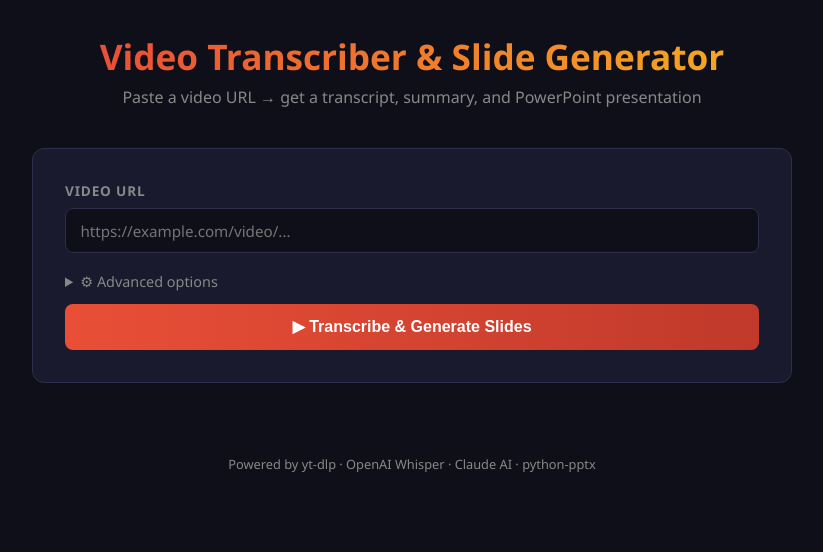
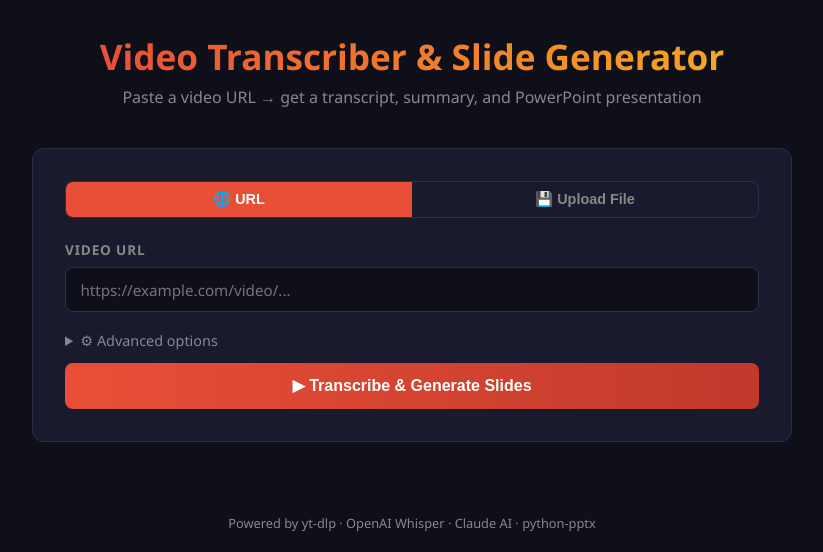
Before and after one commit to VO50332/video-transcription, a Flask app: page / in a window 1280 px wide. Shown: the top 552 px of the page, without its empty margins (228-1051 px from the left). Run offline with Flask 3, Linux system fonts and the light colour scheme.

Commit message:
Add file upload support for local video/audio files
Users can now upload downloaded Moodle lecture videos directly
instead of requiring a URL. Supports MP4, MKV, AVI, MOV, WEBM,
MP3, WAV, M4A, OGG, FLAC up to 500 MB.

https://claude.ai/code/session_01MJQQ6d5hJvS6CJGsCy66dn

```diff
--- a/app.py
+++ b/app.py
@@ -5,11 +5,19 @@ import tempfile
 import json
 from pathlib import Path
 from flask import Flask, request, jsonify, render_template, send_file
+from werkzeug.utils import secure_filename
 
 app = Flask(__name__)
 
 OUTPUTS_DIR = Path(__file__).parent / "outputs"
 OUTPUTS_DIR.mkdir(exist_ok=True)
+
+UPLOADS_DIR = Path(__file__).parent / "uploads"
+UPLOADS_DIR.mkdir(exist_ok=True)
+
+ALLOWED_EXTENSIONS = {'.mp4', '.mkv', '.avi', '.mov', '.webm', '.mp3', '.wav', '.m4a', '.ogg', '.flac'}
+MAX_UPLOAD_MB = 500
+app.config['MAX_CONTENT_LENGTH'] = MAX_UPLOAD_MB * 1024 * 1024
 
 # In-memory job store: job_id -> {"status", "progress", "transcript", "summary", "pptx_path", "txt_path", "error"}
 jobs = {}
@@ -44,6 +52,17 @@ def extract_audio(video_url: str, cookies: str | None, out_path: str) -> None:
 
     with yt_dlp.YoutubeDL(ydl_opts) as ydl:
         ydl.download([video_url])
+
+
+def extract_audio_from_file(input_path: str, out_path: str) -> None:
+    """Use ffmpeg to extract/convert audio from a local video/audio file."""
+    import subprocess
+    result = subprocess.run(
+        ["ffmpeg", "-y", "-i", input_path, "-vn", "-ar", "16000", "-ac", "1", "-q:a", "0", out_path],
+        capture_output=True, text=True
+    )
+    if result.returncode != 0:
+        raise RuntimeError(f"ffmpeg failed: {result.stderr[-500:]}")
 
 
 def transcribe_audio(audio_path: str, model_size: str = "base") -> str:
@@ -285,6 +304,52 @@ def run_job(job_id: str, video_url: str, cookies: str | None, whisper_model: str
             job["progress"] = f"Error: {e}"
 
 
+def run_job_file(job_id: str, upload_path: str, original_name: str, whisper_model: str):
+    job = jobs[job_id]
+
+    with tempfile.TemporaryDirectory() as tmpdir:
+        audio_file = os.path.join(tmpdir, "audio.mp3")
+
+        try:
+            job["progress"] = "Extracting audio from uploaded file…"
+            extract_audio_from_file(upload_path, audio_file)
+
+            job["progress"] = f"Transcribing audio with Whisper ({whisper_model})… this may take a few minutes."
+            transcript = transcribe_audio(audio_file, whisper_model)
+            job["transcript"] = transcript
+
+            job["progress"] = "Generating summary and slides with Claude AI…"
+            summary, slides = generate_summary_and_slides(transcript, original_name)
+            job["summary"] = summary
+
+            job["progress"] = "Building PowerPoint presentation…"
+            pptx_path = str(OUTPUTS_DIR / f"{job_id}.pptx")
+            build_pptx(slides, summary, pptx_path, original_name)
+            job["pptx_path"] = pptx_path
+
+            txt_path = str(OUTPUTS_DIR / f"{job_id}_transcript.txt")
+            with open(txt_path, "w") as f:
+                f.write(f"FILE: {original_name}\n\n")
+                f.write("=== SUMMARY ===\n\n")
+                f.write(summary + "\n\n")
+                f.write("=== FULL TRANSCRIPT ===\n\n")
+                f.write(transcript)
+            job["txt_path"] = txt_path
+
+            job["status"] = "done"
+            job["progress"] = "Complete!"
+
+        except Exception as e:
+            job["status"] = "error"
+            job["error"] = str(e)
+            job["progress"] = f"Error: {e}"
+        finally:
+            try:
+                os.remove(upload_path)
+            except Exception:
+                pass
+
+
 # ---------------------------------------------------------------------------
 # Routes
 # ---------------------------------------------------------------------------
@@ -316,6 +381,41 @@ def transcribe():
     }
 
     t = threading.Thread(target=run_job, args=(job_id, video_url, cookies, whisper_model), daemon=True)
+    t.start()
+
+    return jsonify({"job_id": job_id})
+
+
+@app.route("/upload", methods=["POST"])
+def upload():
+    if "file" not in request.files:
+        return jsonify({"error": "No file provided"}), 400
+
+    f = request.files["file"]
+    if not f.filename:
+        return jsonify({"error": "Empty filename"}), 400
+
+    ext = Path(f.filename).suffix.lower()
+    if ext not in ALLOWED_EXTENSIONS:
+        return jsonify({"error": f"Unsupported file type: {ext}"}), 400
+
+    whisper_model = request.form.get("model", "base")
+    original_name = secure_filename(f.filename)
+    job_id = str(uuid.uuid4())
+    save_path = str(UPLOADS_DIR / f"{job_id}{ext}")
+    f.save(save_path)
+
+    jobs[job_id] = {
+        "status": "running",
+        "progress": "Starting…",
+        "transcript": None,
+        "summary": None,
+        "pptx_path": None,
+        "txt_path": None,
+        "error": None,
+    }
+
+    t = threading.Thread(target=run_job_file, args=(job_id, save_path, original_name, whisper_model), daemon=True)
     t.start()
 
     return jsonify({"job_id": job_id})
--- a/templates/index.html
+++ b/templates/index.html
@@ -213,6 +213,54 @@
       font-size: 0.8rem;
       text-align: center;
     }
+
+    .mode-toggle {
+      display: flex;
+      gap: 0;
+      margin-bottom: 1.4rem;
+      border: 1px solid var(--border);
+      border-radius: 8px;
+      overflow: hidden;
+    }
+
+    .mode-btn {
+      flex: 1;
+      padding: 0.55rem 0;
+      border: none;
+      border-radius: 0;
+      background: transparent;
+      color: var(--muted);
+      font-size: 0.9rem;
+      font-weight: 600;
+      cursor: pointer;
+      transition: all 0.2s;
+    }
+
+    .mode-btn.active {
+      background: var(--accent);
+      color: #fff;
+    }
+
+    .drop-zone {
+      border: 2px dashed var(--border);
+      border-radius: 8px;
+      padding: 2rem 1rem;
+      text-align: center;
+      color: var(--muted);
+      cursor: pointer;
+      transition: border-color 0.2s, background 0.2s;
+    }
+
+    .drop-zone:hover, .drop-zone.drag-over {
+      border-color: var(--accent);
+      background: rgba(233,79,55,0.05);
+    }
+
+    .drop-zone input[type="file"] { display: none; }
+
+    .drop-zone .drop-label { font-size: 1rem; margin-bottom: 0.4rem; color: var(--text); }
+    .drop-zone .drop-hint { font-size: 0.82rem; }
+    #file-name { margin-top: 0.6rem; font-size: 0.85rem; color: var(--accent2); min-height: 1.2em; }
   </style>
 </head>
 <body>
@@ -224,9 +272,31 @@
 
 <!-- Input card -->
 <div class="card">
+  <div class="mode-toggle">
+    <button class="mode-btn active" id="btn-url" onclick="setMode('url')">&#127760; URL</button>
+    <button class="mode-btn" id="btn-file" onclick="setMode('file')">&#128190; Upload File</button>
+  </div>
+
+  <!-- URL mode -->
+  <div id="mode-url">
     <div class="field">
       <label for="url">Video URL</label>
       <input type="url" id="url" placeholder="https://example.com/video/..." autocomplete="off" />
+    </div>
+  </div>
+
+  <!-- File upload mode -->
+  <div id="mode-file" style="display:none">
+    <div class="field">
+      <label>Video or Audio File</label>
+      <div class="drop-zone" id="drop-zone" onclick="document.getElementById('file-input').click()"
+           ondragover="onDragOver(event)" ondragleave="onDragLeave(event)" ondrop="onDrop(event)">
+        <input type="file" id="file-input" accept=".mp4,.mkv,.avi,.mov,.webm,.mp3,.wav,.m4a,.ogg,.flac" onchange="onFileChange(event)" />
+        <div class="drop-label">&#8673; Click to choose file or drag &amp; drop here</div>
+        <div class="drop-hint">Supported: MP4, MKV, AVI, MOV, WEBM, MP3, WAV, M4A, OGG, FLAC &mdash; max 500 MB</div>
+        <div id="file-name"></div>
+      </div>
+    </div>
   </div>
 
   <details>
@@ -290,8 +360,33 @@
 let currentJobId = null;
 let pollInterval = null;
 let progressStep = 0;
+let currentMode = 'url';
 
-const STEPS = [10, 30, 60, 85, 95]; // fake visual progress stages
+const STEPS = [10, 30, 60, 85, 95];
+
+function setMode(mode) {
+  currentMode = mode;
+  document.getElementById('mode-url').style.display = mode === 'url' ? '' : 'none';
+  document.getElementById('mode-file').style.display = mode === 'file' ? '' : 'none';
+  document.getElementById('btn-url').classList.toggle('active', mode === 'url');
+  document.getElementById('btn-file').classList.toggle('active', mode === 'file');
+}
+
+function onDragOver(e) { e.preventDefault(); document.getElementById('drop-zone').classList.add('drag-over'); }
+function onDragLeave(e) { document.getElementById('drop-zone').classList.remove('drag-over'); }
+function onDrop(e) {
+  e.preventDefault();
+  document.getElementById('drop-zone').classList.remove('drag-over');
+  const files = e.dataTransfer.files;
+  if (files.length) {
+    document.getElementById('file-input').files = files;
+    document.getElementById('file-name').textContent = files[0].name;
+  }
+}
+function onFileChange(e) {
+  const f = e.target.files[0];
+  document.getElementById('file-name').textContent = f ? f.name : '';
+}
 
 function showError(msg) {
   const el = document.getElementById('error-msg');
@@ -305,10 +400,6 @@ function hideError() {
 
 async function startJob() {
   hideError();
-  const url = document.getElementById('url').value.trim();
-  if (!url) { showError('Please enter a video URL.'); return; }
-
-  const cookies = document.getElementById('cookies').value.trim();
   const model = document.getElementById('model').value;
 
   document.getElementById('start-btn').disabled = true;
@@ -318,11 +409,25 @@ async function startJob() {
   setProgress(5, 'Submitting…');
 
   try {
-    const res = await fetch('/transcribe', {
+    let res;
+    if (currentMode === 'url') {
+      const url = document.getElementById('url').value.trim();
+      if (!url) { showError('Please enter a video URL.'); resetUI(); return; }
+      const cookies = document.getElementById('cookies').value.trim();
+      res = await fetch('/transcribe', {
         method: 'POST',
         headers: { 'Content-Type': 'application/json' },
         body: JSON.stringify({ url, cookies, model }),
       });
+    } else {
+      const fileInput = document.getElementById('file-input');
+      if (!fileInput.files.length) { showError('Please choose a file.'); resetUI(); return; }
+      const formData = new FormData();
+      formData.append('file', fileInput.files[0]);
+      formData.append('model', model);
+      res = await fetch('/upload', { method: 'POST', body: formData });
+    }
+
     const data = await res.json();
     if (data.error) { throw new Error(data.error); }
     currentJobId = data.job_id;
```
Lines whose indentation alone changed are shown as unchanged.
